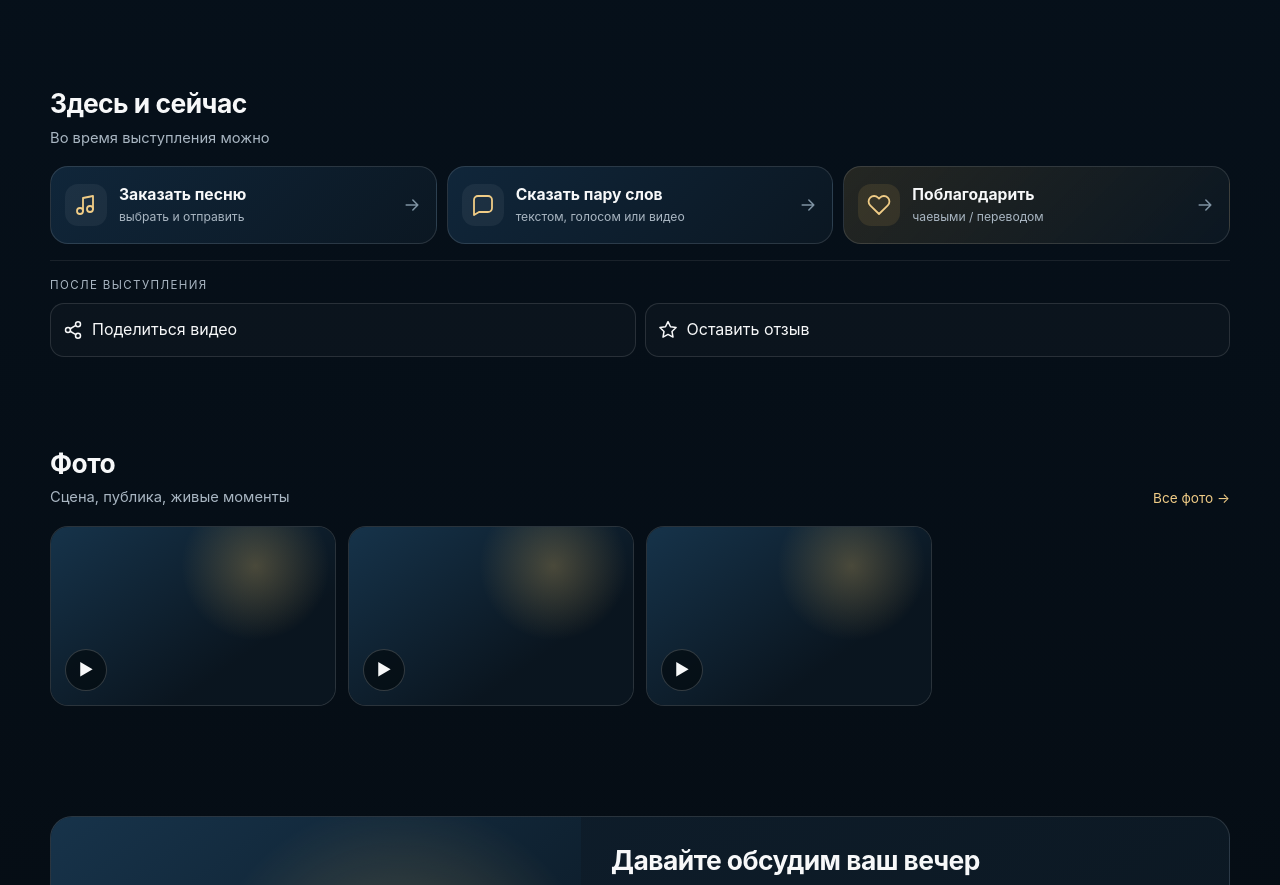
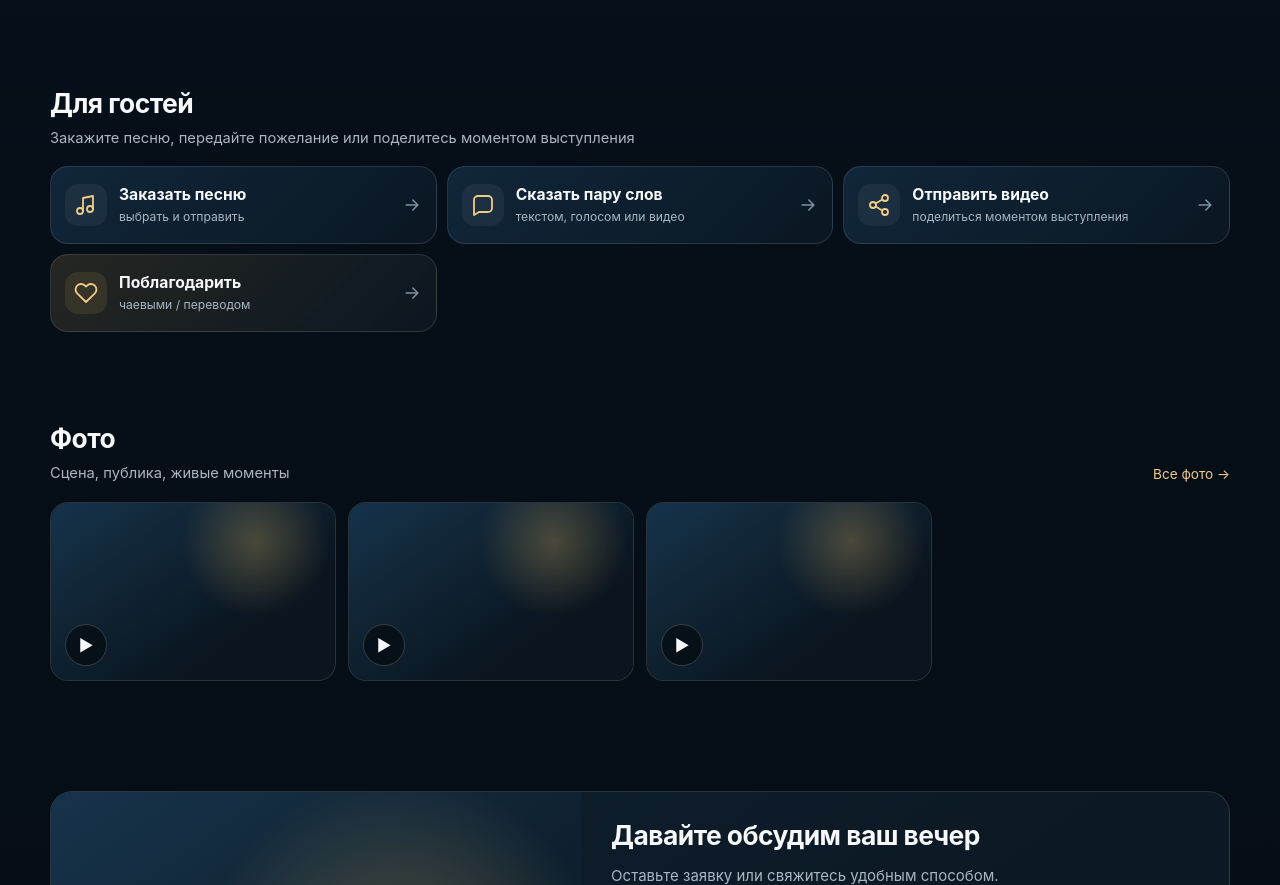
Before and after one commit to wisefish86/singer-andreway, an Astro site: page / in a window 1280 px wide. Shown: the part 2045-2930 px from the top of the page. Built offline with nearby package versions, Linux system fonts and the light colour scheme; Astro itself is replaced by a stand-in of ours; no server answers.

Commit message:
Unify guest actions: request song, send a message or video during the show

```diff
--- a/src/pages/index.astro
+++ b/src/pages/index.astro
@@ -158,7 +158,7 @@ const repertoireUrl = '/podborka/';
     <section class="section" id="live">
       <div class="container">
         <div class="section-head">
-          <div><h2>Здесь и сейчас</h2><p class="lead">Во время выступления можно</p></div>
+          <div><h2>Для гостей</h2><p class="lead">Закажите песню, передайте пожелание или поделитесь моментом выступления</p></div>
         </div>
         <div class="live-actions">
           <button class="action-wide js-contact-sheet" type="button"
@@ -173,24 +173,13 @@ const repertoireUrl = '/podborka/';
             data-template="Хочу передать пару слов:">
             <div class="action-icon"><Icon name="message" size={24} /></div><div class="action-copy"><strong>Сказать пару слов</strong><small>текстом, голосом или видео</small></div><Icon name="arrow" size={20} />
           </button>
+          <button class="action-wide js-contact-sheet" type="button"
+            data-title="Отправить видео"
+            data-copy="Выберите удобный мессенджер и прикрепите снятое видео в чате."
+            data-template="Здравствуйте, Андрей! Делюсь видео с Вашего выступления ❤️">
+            <div class="action-icon"><Icon name="share" size={24} /></div><div class="action-copy"><strong>Отправить видео</strong><small>поделиться моментом выступления</small></div><Icon name="arrow" size={20} />
+          </button>
           <a class="action-wide tip-action" href="#"><div class="action-icon"><Icon name="heart" size={24} /></div><div class="action-copy"><strong>Поблагодарить</strong><small>чаевыми / переводом</small></div><Icon name="arrow" size={20} /></a>
-        </div>
-        <div class="after-live">
-          <div class="after-live-label">После выступления</div>
-          <div class="after-live-grid">
-            <button class="after-action js-contact-sheet" type="button"
-              data-title="Поделиться видео"
-              data-copy="Выберите удобный мессенджер. Видео прикрепите уже в открывшемся чате."
-              data-template="Здравствуйте, Андрей! Делюсь видео с Вашего выступления ❤️">
-              <Icon name="share" size={20} /><span>Поделиться видео</span>
-            </button>
-            <button class="after-action js-contact-sheet" type="button"
-              data-title="Оставить отзыв"
-              data-copy="Спасибо! Выберите, куда удобнее отправить отзыв."
-              data-template="Здравствуйте, Андрей! Хочу оставить отзыв о выступлении:">
-              <Icon name="star" size={20} /><span>Оставить отзыв</span>
-            </button>
-          </div>
         </div>
       </div>
     </section>
```
